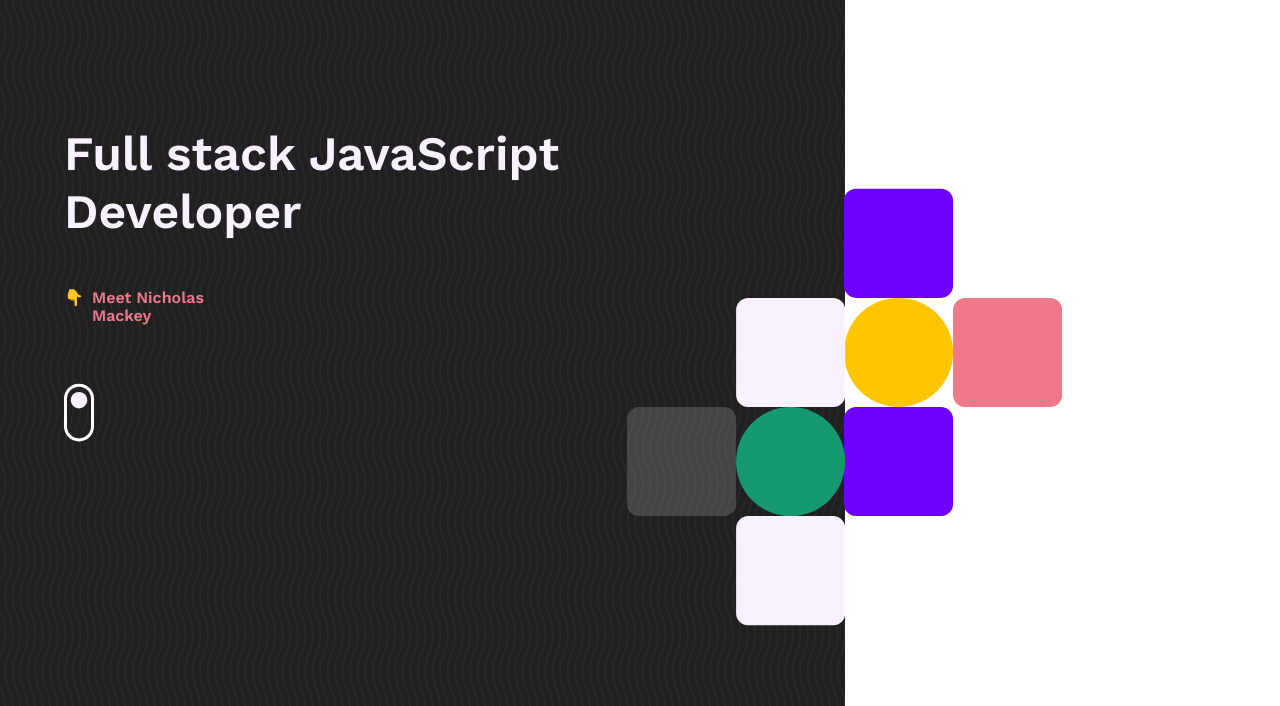
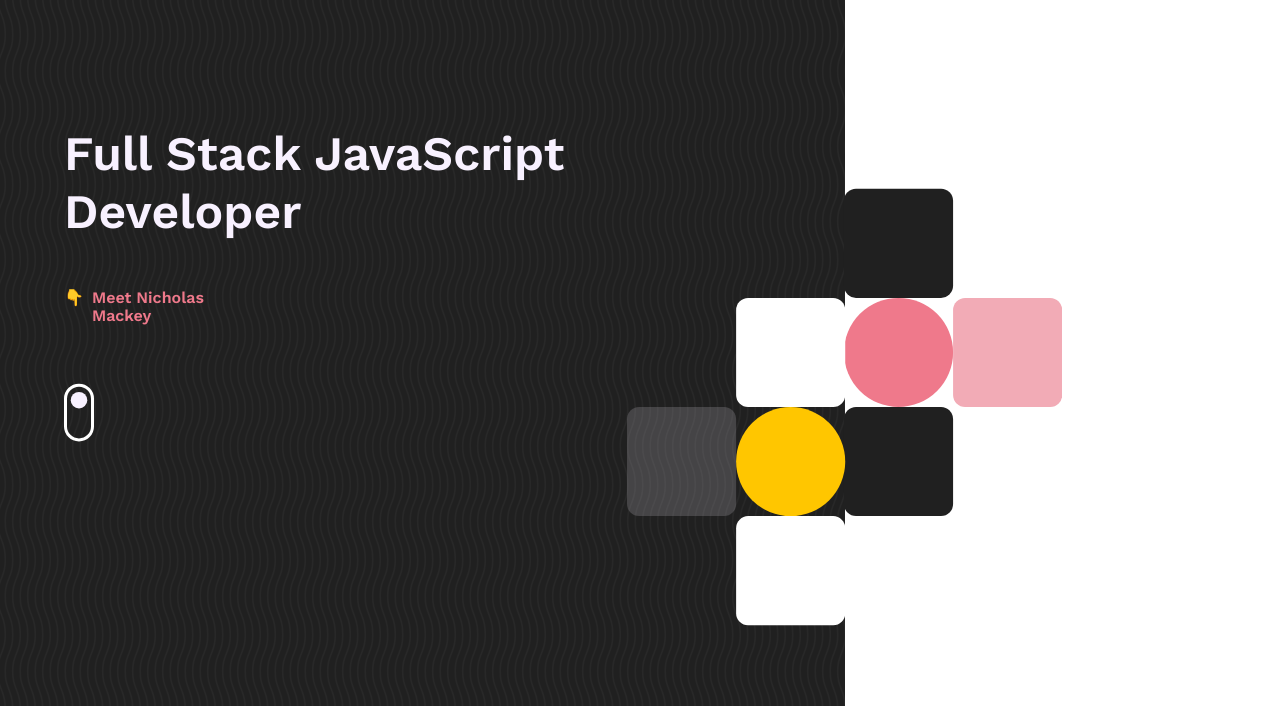
Before and after one commit to nicholasmackey/nicholasmackeyportfolio, a website: page index.html in a window 1280 px wide. Shown: the part 94-800 px from the top of the page. Drawn offline with nearby package versions, Linux system fonts and the light colour scheme.

Commit message:
fix: fixed hero text casing

```diff
--- a/index.html
+++ b/index.html
@@ -36,7 +36,7 @@
 
     <div class="hero">
         <div class="content">
-            <h1 class="stagger1">Full stack JavaScript Developer</h1>
+            <h1 class="stagger1">Full Stack JavaScript Developer</h1>
             <div class="meet stagger1">
                 <span>👇</span>
                 <p>Meet Nicholas Mackey</p>
@@ -53,14 +53,14 @@
         </div>
         <svg xmlns="http://www.w3.org/2000/svg" class="hero-design" width="686" height="688" viewBox="0 0 686 688">
             <g id="blockdesign" transform="translate(-935 -289)">
-              <rect class="square-anim" data-name="Rectangle 2" width="172" height="172" rx="19" transform="translate(1277 289)" fill="#6e00ff"/>
-              <rect class="square-anim" data-name="Rectangle 10" width="172" height="172" rx="86" transform="translate(1277 461)" fill="#ffc600"/>
-              <rect class="square-anim" data-name="Rectangle 8" width="172" height="172" rx="19" transform="translate(1449 461)" fill="#ef798a"/>
-              <rect class="square-anim" data-name="Rectangle 5" width="172" height="172" rx="19" transform="translate(1277 633)" fill="#6E00FF"/>
-              <rect class="square-anim" data-name="Rectangle 3" width="172" height="172" rx="19" transform="translate(1107 461)" fill="#f8f1ff"/>
-              <rect class="square-anim" data-name="Rectangle 9" width="172" height="172" rx="86" transform="translate(1107 633)" fill="#169873"/>
+              <rect class="square-anim" data-name="Rectangle 2" width="172" height="172" rx="19" transform="translate(1277 289)" fill="#202020"/>
+              <rect class="square-anim" data-name="Rectangle 10" width="172" height="172" rx="86" transform="translate(1277 461)" fill="#ef798b"/>
+              <rect class="square-anim" data-name="Rectangle 8" width="172" height="172" rx="19" transform="translate(1449 461)" fill="#f2abb6"/>
+              <rect class="square-anim" data-name="Rectangle 5" width="172" height="172" rx="19" transform="translate(1277 633)" fill="#202020"/>
+              <rect class="square-anim" data-name="Rectangle 3" width="172" height="172" rx="19" transform="translate(1107 461)" fill="#ffffff"/>
+              <rect class="square-anim" data-name="Rectangle 9" width="172" height="172" rx="86" transform="translate(1107 633)" fill="#ffc600"/>
               <rect class="square-anim" data-name="Rectangle 7" width="172" height="172" rx="19" transform="translate(935 633)" fill="#f8f1ff" opacity="0.17"/>
-              <rect class="square-anim" data-name="Rectangle 4" width="172" height="172" rx="19" transform="translate(1107 805)" fill="#f8f1ff"/>
+              <rect class="square-anim" data-name="Rectangle 4" width="172" height="172" rx="19" transform="translate(1107 805)" fill="#ffffff"/>
             </g>
           </svg>
     </div>
```
